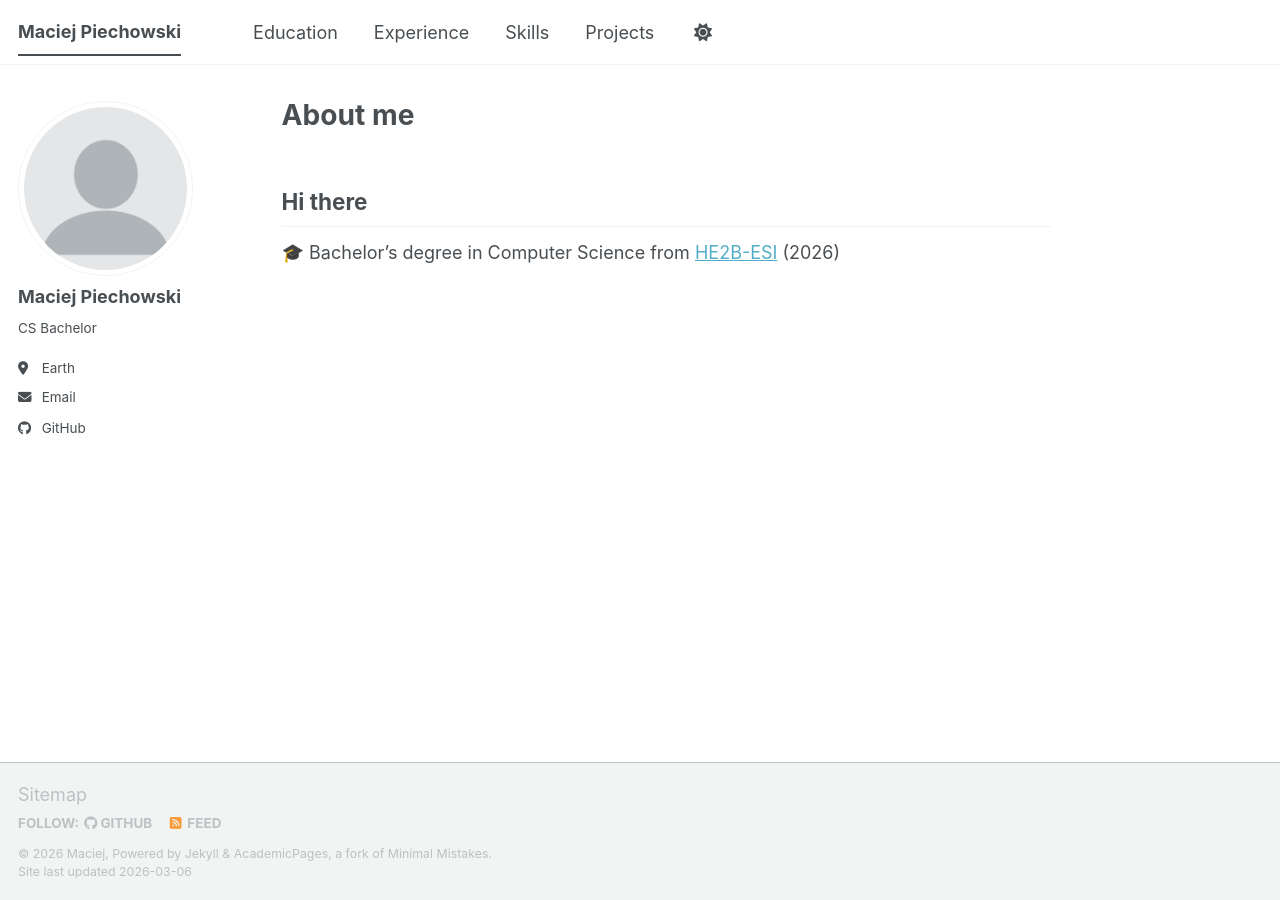
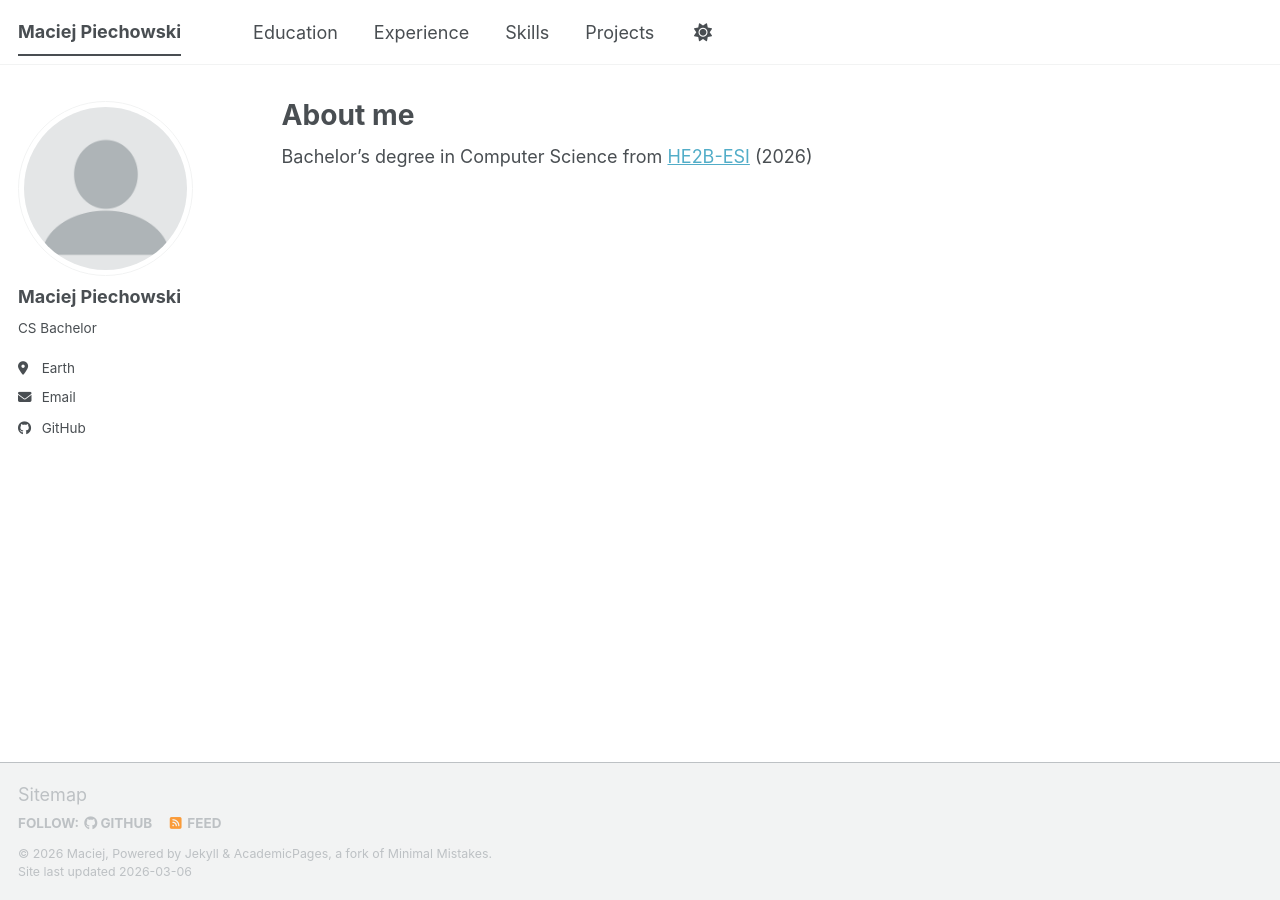
Before and after one commit to Maciej-Develop/Maciej-Develop.github.io, a Jekyll site: the page built from _pages/about.md, in a window 1280 px wide. Built offline with Jekyll 4.4.1, drawn with Linux system fonts in a browser that asks for light colours; a script bundle is joined from its source files by our own code; library files that are not in the unit come from our copies.

Commit message:
Clean up about page content
Removed introductory text and duplicate degree information.

```diff
--- a/_pages/about.md
+++ b/_pages/about.md
@@ -7,6 +7,4 @@ redirect_from:
   - /about.html
 ---
 
-## Hi there
-
-🎓 Bachelor’s degree in Computer Science from [HE2B-ESI](https://he2b.be/formations/developpeur-dapplications/) (2026)
+Bachelor’s degree in Computer Science from [HE2B-ESI](https://he2b.be/formations/developpeur-dapplications/) (2026)
```
